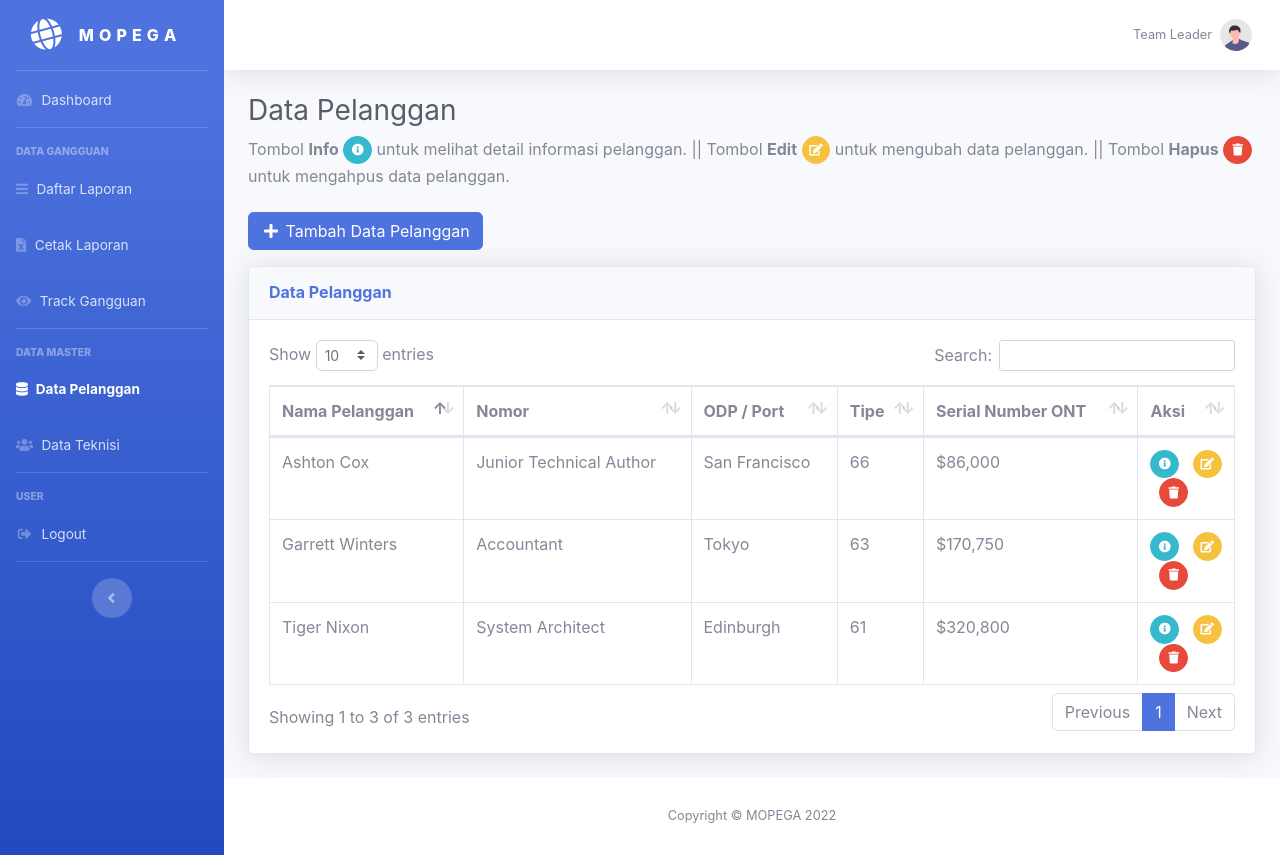
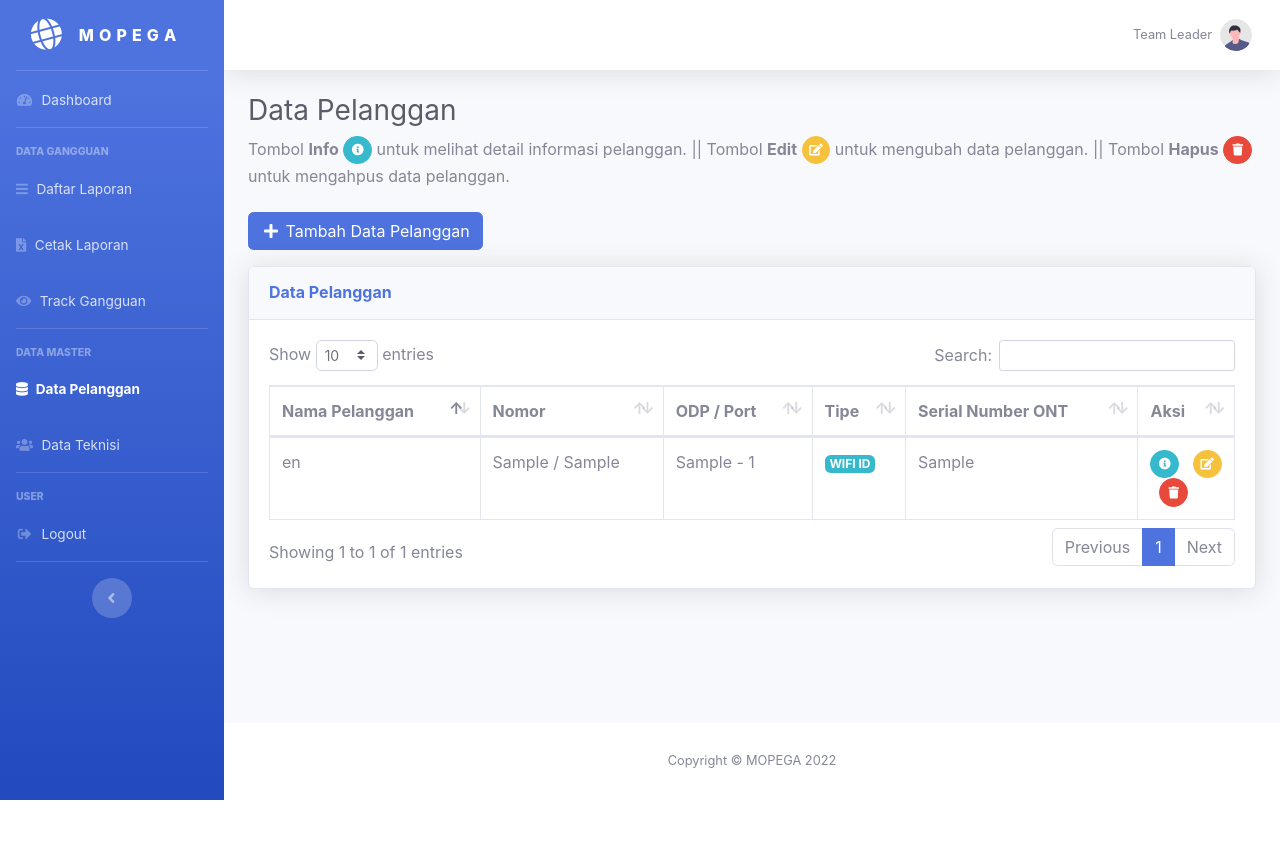
Before and after one commit to nurilmuslichin16/mopega-web, a CodeIgniter app: page /mopega/admin/pelanggan in a window 1280 px wide. After the commit the page ends 800 px from the top, so only its background shows below. Run offline with CodeIgniter, Linux system fonts and the light colour scheme; tables that the repository leaves empty hold one stand-in row (values such as "Sample post"); some web fonts are replaced.

Commit message:
List & Update Data

```diff
--- a/application/config/autoload.php
+++ b/application/config/autoload.php
@@ -89,7 +89,7 @@ $autoload['drivers'] = array();
 |
 |	$autoload['helper'] = array('url', 'file');
 */
-$autoload['helper'] = array('url', 'string', 'form');
+$autoload['helper'] = array('url', 'string', 'form', 'view');
 
 /*
 | -------------------------------------------------------------------
--- a/application/controllers/admin/Pelanggan.php
+++ b/application/controllers/admin/Pelanggan.php
@@ -15,6 +15,7 @@ class Pelanggan extends CI_Controller
 		$data['title']		= 'Data Pelanggan';
 		$data['subtitle']	= 'Data Pelanggan';
 		$data['content']	= 'backend/pelanggan/index';
+		$data['listData']	= $this->model_pelanggan->get_all()->result_array();
 
 		$this->load->view('backend/template', $data);
 	}
@@ -82,11 +83,83 @@ class Pelanggan extends CI_Controller
 		}
 	}
 
-	public function detail()
+	public function getData()
+	{
+		$id_pelanggan 	= $this->input->post('id_pelanggan');
+		$data			= $this->model_pelanggan->get_where(['id_pelanggan' => $id_pelanggan])->row_array();
+
+		echo json_encode($data);
+	}
+
+	public function edit()
+	{
+		$this->form_validation->set_rules('nama_pelanggan', 'Nama Pelanggan', 'required');
+		$this->form_validation->set_rules('tipe', 'Tipe', 'required');
+		$this->form_validation->set_rules('email', 'Email', 'required');
+		$this->form_validation->set_rules('no_hp', 'No HP', 'required');
+		$this->form_validation->set_rules('alamat', 'Alamat', 'required');
+		$this->form_validation->set_rules('internet', 'Internet', 'required');
+		$this->form_validation->set_rules('telepon', 'Telepon', 'required');
+		$this->form_validation->set_rules('odp', 'ODP', 'required');
+		$this->form_validation->set_rules('port', 'Port', 'required');
+		$this->form_validation->set_rules('sn', 'SN', 'required');
+
+		if ($this->form_validation->run() == false) {
+			$response	= [
+				'status' 	=> 1,
+				'error'		=> [
+					'nama_pelanggan'    => form_error('nama_pelanggan', ' ', ' '),
+					'tipe'              => form_error('tipe', ' ', ' '),
+					'email'             => form_error('email', ' ', ' '),
+					'no_hp'             => form_error('no_hp', ' ', ' '),
+					'alamat'            => form_error('alamat', ' ', ' '),
+					'internet'          => form_error('internet', ' ', ' '),
+					'telepon'           => form_error('telepon', ' ', ' '),
+					'odp'               => form_error('odp', ' ', ' '),
+					'port'              => form_error('port', ' ', ' '),
+					'sn'                => form_error('sn', ' ', ' ')
+				]
+			];
+
+			echo json_encode($response);
+		} else {
+			$data = [
+				'nama_pelanggan'    => $this->input->post('nama_pelanggan'),
+				'tipe'          	=> $this->input->post('tipe'),
+				'email'   	    	=> $this->input->post('email'),
+				'no_hp'      		=> $this->input->post('no_hp'),
+				'alamat'     		=> $this->input->post('alamat'),
+				'no_internet'      	=> $this->input->post('internet'),
+				'no_voice'       	=> $this->input->post('telepon'),
+				'odp'   	    	=> $this->input->post('odp'),
+				'port' 				=> $this->input->post('port'),
+				'sn_ont'      	    => $this->input->post('sn')
+			];
+
+			$ubahData = $this->model_pelanggan->update($this->input->post('id_pelanggan'), $data);
+
+			if ($ubahData) {
+				$response	= [
+					'status' => 2
+				];
+
+				echo json_encode($response);
+			} else {
+				$response	= [
+					'status' => 3
+				];
+
+				echo json_encode($response);
+			}
+		}
+	}
+
+	public function detail($id_pelanggan)
 	{
 		$data['title']		= 'Detail Data Pelanggan';
 		$data['subtitle']	= 'Detail Data Pelanggan';
 		$data['content']	= 'backend/pelanggan/detail';
+		$data['data']		= $this->model_pelanggan->get_where(['id_pelanggan' => $id_pelanggan])->row_array();
 
 		$this->load->view('backend/template', $data);
 	}
--- a/application/helpers/view_helper.php
+++ b/application/helpers/view_helper.php
@@ -8,7 +8,7 @@ function tipe($data)
             break;
 
         case 'BGES / VPN IP':
-            return "<span class='badge badge-success'>Indihome</span>";
+            return "<span class='badge badge-success'>BGES / VPN IP</span>";
             break;
 
         default:
--- a/application/views/backend/pelanggan/index.php
+++ b/application/views/backend/pelanggan/index.php
@@ -11,7 +11,7 @@
             <i class="fas fa-trash"></i>
         </a> untuk mengahpus data pelanggan.</p>
 
-    <a class="btn btn-primary mb-3 mr-2" href="" data-toggle="modal" data-target="#tambahDataPelanggan"><i class="fas fa-fw fa-plus"></i>&nbspTambah Data Pelanggan</a>
+    <a class="btn btn-primary mb-3 mr-2" href="#" onclick="add()"><i class="fas fa-fw fa-plus"></i>&nbspTambah Data Pelanggan</a>
 
     <!-- DataTales Example -->
     <div class="card shadow mb-4">
@@ -32,66 +32,28 @@
                         </tr>
                     </thead>
                     <tbody>
+                        <?php foreach ($listData as $data) : ?>
                             <tr>
-                            <td>Tiger Nixon</td>
-                            <td>System Architect</td>
-                            <td>Edinburgh</td>
-                            <td>61</td>
-                            <td>$320,800</td>
+                                <td><?= $data['nama_pelanggan']; ?></td>
+                                <td><?= $data['no_internet']; ?> / <?= $data['no_voice']; ?></td>
+                                <td><?= $data['odp']; ?> - <?= $data['port']; ?></td>
+                                <td><?= tipe($data['tipe']); ?></td>
+                                <td><?= $data['sn_ont']; ?></td>
                                 <td>
-                                <a href="<?= base_url('admin/pelanggan/detail'); ?>" class="btn btn-info btn-circle btn-sm">
+                                    <a href="<?= base_url('admin/pelanggan/detail/' . $data['id_pelanggan']); ?>" class="btn btn-info btn-circle btn-sm">
                                         <i class="fas fa-info-circle"></i>
                                     </a>
                                     &nbsp;
-                                <a href="#" data-toggle="modal" data-target="#tambahDataPelanggan" class="btn btn-warning btn-circle btn-sm">
+                                    <a href="#" onclick="edit(<?= $data['id_pelanggan']; ?>)" class="btn btn-warning btn-circle btn-sm">
                                         <i class="fas fa-edit"></i>
                                     </a>
                                     &nbsp;
-                                <a href="#" onclick="hapus()" class="btn btn-danger btn-circle btn-sm">
+                                    <a href="#" onclick="hapus(<?= $data['id_pelanggan']; ?>)" class="btn btn-danger btn-circle btn-sm">
                                         <i class="fas fa-trash"></i>
                                     </a>
                                 </td>
                             </tr>
-                        <tr>
-                            <td>Garrett Winters</td>
-                            <td>Accountant</td>
-                            <td>Tokyo</td>
-                            <td>63</td>
-                            <td>$170,750</td>
-                            <td>
-                                <a href="<?= base_url('admin/pelanggan/detail'); ?>" class="btn btn-info btn-circle btn-sm">
-                                    <i class="fas fa-info-circle"></i>
-                                </a>
-                                &nbsp;
-                                <a href="#" data-toggle="modal" data-target="#tambahDataPelanggan" class="btn btn-warning btn-circle btn-sm">
-                                    <i class="fas fa-edit"></i>
-                                </a>
-                                &nbsp;
-                                <a href="#" onclick="hapus()" class="btn btn-danger btn-circle btn-sm">
-                                    <i class="fas fa-trash"></i>
-                                </a>
-                            </td>
-                        </tr>
-                        <tr>
-                            <td>Ashton Cox</td>
-                            <td>Junior Technical Author</td>
-                            <td>San Francisco</td>
-                            <td>66</td>
-                            <td>$86,000</td>
-                            <td>
-                                <a href="<?= base_url('admin/pelanggan/detail'); ?>" class="btn btn-info btn-circle btn-sm">
-                                    <i class="fas fa-info-circle"></i>
-                                </a>
-                                &nbsp;
-                                <a href="#" data-toggle="modal" data-target="#tambahDataPelanggan" class="btn btn-warning btn-circle btn-sm">
-                                    <i class="fas fa-edit"></i>
-                                </a>
-                                &nbsp;
-                                <a href="#" onclick="hapus()" class="btn btn-danger btn-circle btn-sm">
-                                    <i class="fas fa-trash"></i>
-                                </a>
-                            </td>
-                        </tr>
+                        <?php endforeach; ?>
                     </tbody>
                 </table>
             </div>
@@ -102,13 +64,29 @@
 <!-- /.container-fluid -->
 
 <script>
+    var method;
+
     $(document).ready(function() {
         $("#formTambahDataPelanggan").submit(function(e) {
             e.preventDefault();
         });
     });
 
-    function hapus() {
+    function add() {
+        $('#title_modal').text('Tambah Data Pelanggan');
+        $('#btnSave').text('Tambah');
+        $('#formTambahDataPelanggan')[0].reset();
+        $('input').removeClass('inputerror');
+        $('textarea').removeClass('inputerror');
+        $('select').removeClass('inputerror');
+        $('.form-group').find('#error').empty();
+
+        method = 'add';
+
+        $('#tambahDataPelanggan').modal('show');
+    }
+
+    function hapus(id_pelanggan) {
         Swal.fire({
             title: 'Yakin ingin menghapus data pelanggan?',
             showCancelButton: true,
@@ -123,12 +101,59 @@
         })
     }
 
+    function edit(id_pelanggan) {
+        $('#title_modal').text('Edit Data Pelanggan');
+        $('#btnSave').text('Ubah');
+        $('#formTambahDataPelanggan')[0].reset();
+        $('input').removeClass('inputerror');
+        $('textarea').removeClass('inputerror');
+        $('select').removeClass('inputerror');
+        $('.form-group').find('#error').empty();
+
+        method = 'edit';
+
+        $.ajax({
+            url: "<?= site_url('admin/pelanggan/getData'); ?>",
+            type: 'POST',
+            data: {
+                'id_pelanggan': id_pelanggan
+            },
+            dataType: 'JSON',
+            success: function(data) {
+                $('#id_pelanggan').val(data.id_pelanggan);
+                $('#nama_pelanggan').val(data.nama_pelanggan);
+                $('#tipe').val(data.tipe);
+                $('#email').val(data.email);
+                $('#no_hp').val(data.no_hp);
+                $('#alamat').val(data.alamat);
+                $('#internet').val(data.no_internet);
+                $('#telepon').val(data.no_voice);
+                $('#odp').val(data.odp);
+                $('#port').val(data.port);
+                $('#sn').val(data.sn_ont);
+
+                $('#tambahDataPelanggan').modal('show');
+            },
+            error: function(jqXHR, textStatus, errorThrown) {
+                alert('Error pada ajax!');
+                $('#btnSave').text('Tambah');
+                $('#btnSave').attr('disabled', false);
+            }
+        })
+    }
+
     function save() {
         $('#btnSave').text('saving...');
         $('#btnSave').attr('disabled', true);
 
+        if (method == 'add') {
+            url = "<?php echo site_url('admin/pelanggan/add') ?>";
+        } else {
+            url = "<?php echo site_url('admin/pelanggan/edit') ?>";
+        }
+
         $.ajax({
-            url: "<?php echo site_url('admin/pelanggan/add') ?>",
+            url: url,
             type: "POST",
             data: $('#formTambahDataPelanggan').serialize(),
             dataType: "JSON",
@@ -137,7 +162,7 @@
                 if (data.status == 2) {
                     Swal.fire(
                         'Sukses!',
-                        'Data Pelanggan berhasil ditambahkan.',
+                        method == 'add' ? 'Data Pelanggan berhasil ditambahkan.' : 'Data Pelanggan berhasil diubah.',
                         'success'
                     ).then(() => {
                         window.location.replace("<?= site_url('admin/pelanggan') ?>");
@@ -180,7 +205,7 @@
     <div class="modal-dialog modal-lg" role="document">
         <div class="modal-content">
             <div class="modal-header">
-                <h5 class="modal-title" id="tambahDataPelanggan">Tambah Data Pelanggan</h5>
+                <h5 class="modal-title" id="title_modal">Tambah Data Pelanggan</h5>
                 <button type="button" class="close" data-dismiss="modal" aria-label="Close">
                     <span aria-hidden="true">&times;</span>
                 </button>
@@ -189,6 +214,7 @@
                 <div class="modal-body">
                     <div class="row">
                         <div class="col-6">
+                            <input type="hidden" id="id_pelanggan" name="id_pelanggan">
                             <div class="form-group">
                                 <label for="nama_pelanggan">Nama Pelanggan</label>
                                 <input type="text" class="form-control" id="nama_pelanggan" name="nama_pelanggan" placeholder="Nama Pelanggan *">
```
Also changed, not shown: application/views/backend/pelanggan/detail.php (+10 -10 lines). Lines whose indentation alone changed are shown as unchanged.
